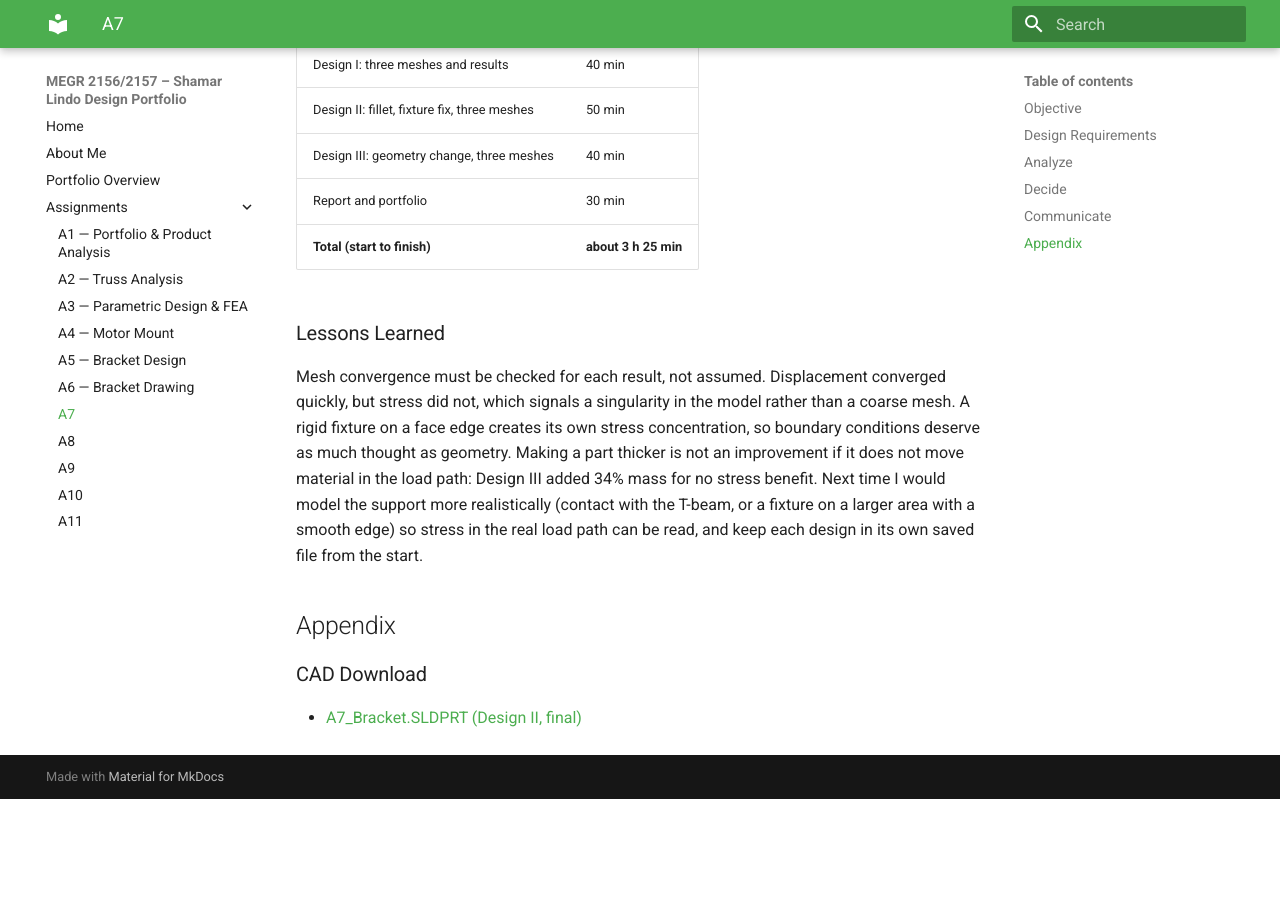
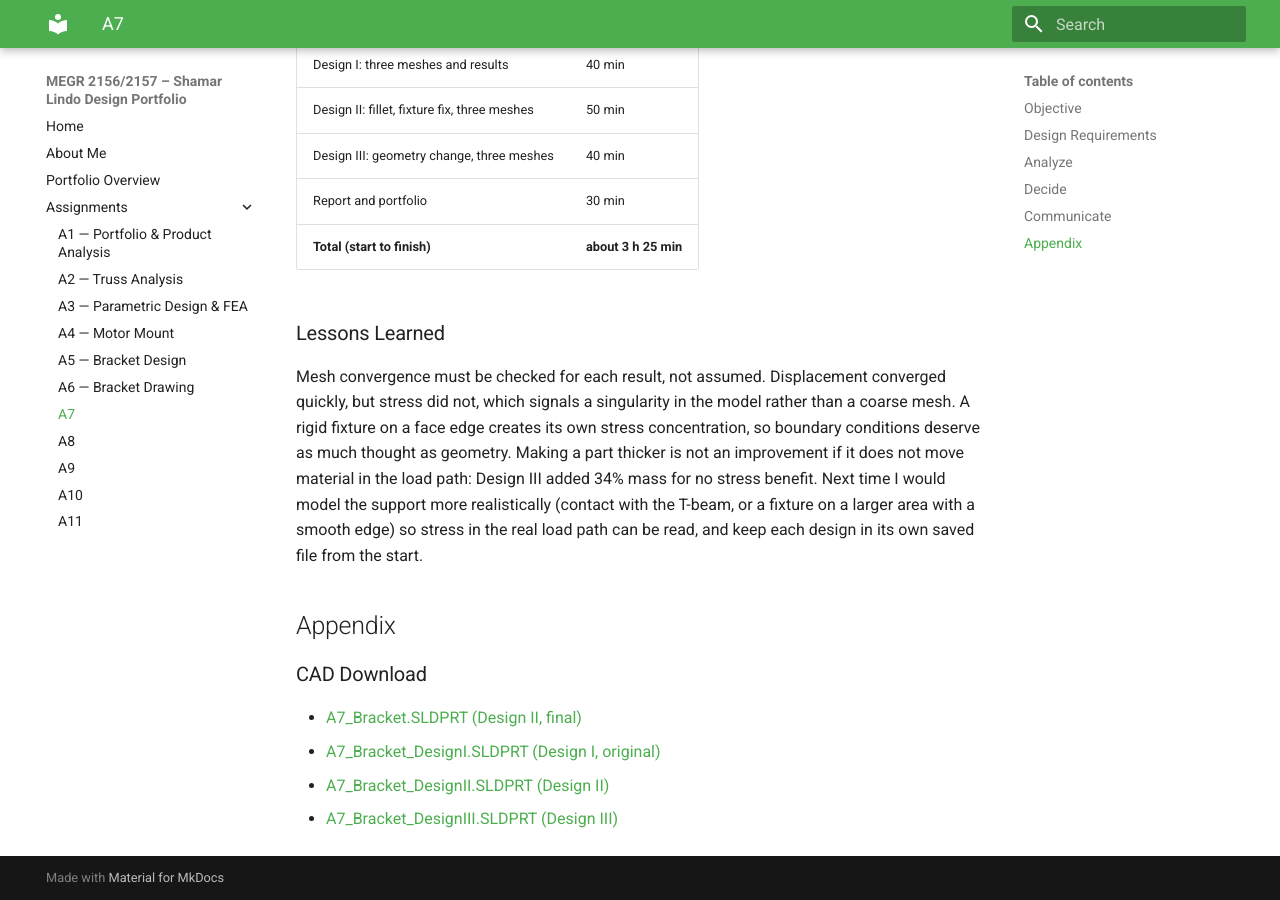
Before and after one commit to shamardlindo1/-megr2157-portfolio, an MkDocs documentation site: the page built from docs/assignments/A07/index.md, in a window 1280 px wide and 900 px high, scrolled down 5465 px. Built offline with MkDocs 1.6.1 and Material for MkDocs 9.7.7, drawn with Linux system fonts in a browser that asks for light colours; before the commit the page ends 6264 px from its top, so only the background shows below that.

Commit message:
Add files via upload

```diff
--- a/docs/assignments/A07/index.md
+++ b/docs/assignments/A07/index.md
@@ -112,3 +112,6 @@ Mesh convergence must be checked for each result, not assumed. Displacement conv
 ### CAD Download
 
 - [A7_Bracket.SLDPRT (Design II, final)](../../../cad/A7_Bracket.SLDPRT)
+- [A7_Bracket_DesignI.SLDPRT (Design I, original)](../../../cad/A7_Bracket_DesignI.SLDPRT)
+- [A7_Bracket_DesignII.SLDPRT (Design II)](../../../cad/A7_Bracket_DesignII.SLDPRT)
+- [A7_Bracket_DesignIII.SLDPRT (Design III)](../../../cad/A7_Bracket_DesignIII.SLDPRT)
```
